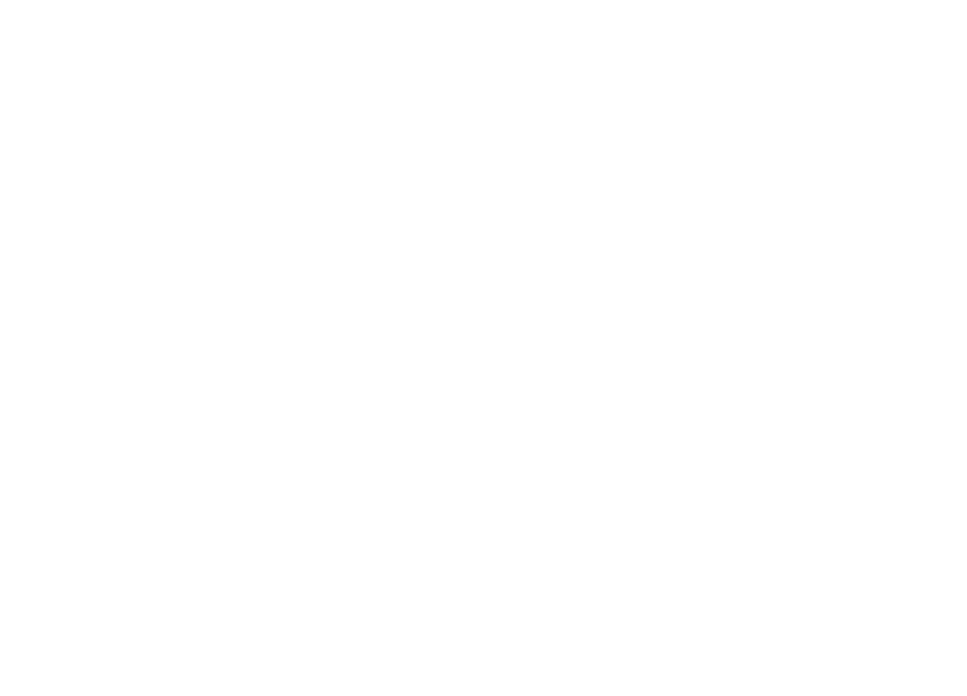
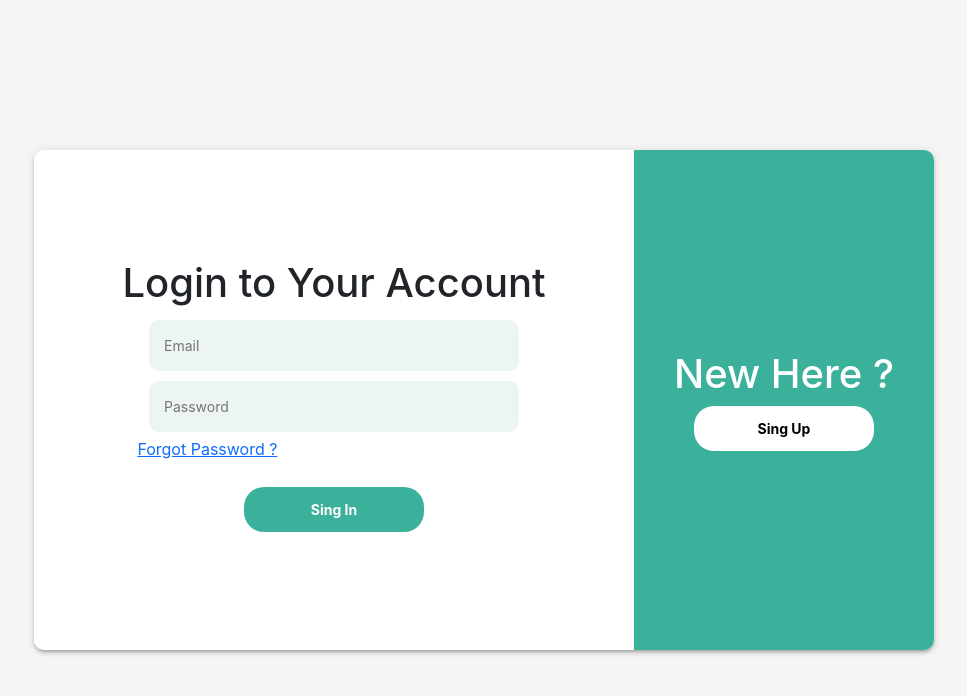
Before and after one commit to nlimbasiya24/MERN_CURD_AUTH_PAYMENT, a React (Create React App) app in the folder client/: page /login in a window 1280 px wide. Before the commit this address had no page. Shown: the top 696 px of the page, without its empty margins (156-1123 px from the left). Built offline with nearby package versions, Linux system fonts and the light colour scheme.

Commit message:
make it better13

```diff
--- a/client/src/App.js
+++ b/client/src/App.js
@@ -27,8 +27,8 @@
 		<NoteState>
 		<Routes>
 			{user && <Route path="/" exact element={<Main showAlert={showAlert} />} />}
-			<Route path="../signup" exact element={<Signup/>} />
-			<Route path="../login" exact element={<Login/>} />
+			<Route path="/signup" exact element={<Signup/>} />
+			<Route path="/login" exact element={<Login/>} />
 			<Route path="/" element={<Navigate replace to="/login" />} />
 			<Route path="/users/:id/verify/:token" element={<EmailVerify />} />
 			<Route path="/forgot-password" element={<ForgotPassword />} />
--- a/client/src/components/Login/index.jsx
+++ b/client/src/components/Login/index.jsx
@@ -14,7 +14,7 @@
 	const handleSubmit = async (e) => {
 		e.preventDefault();
 		try {
-			const url = "../api/auth";
+			const url = "/api/auth";
 			const { data: res } = await axios.post(url, data);
 			localStorage.setItem("token", res.data);
 			window.location = "/";
```
Also changed, not shown: 1 other file (tests, documents, lock files or other folders).
